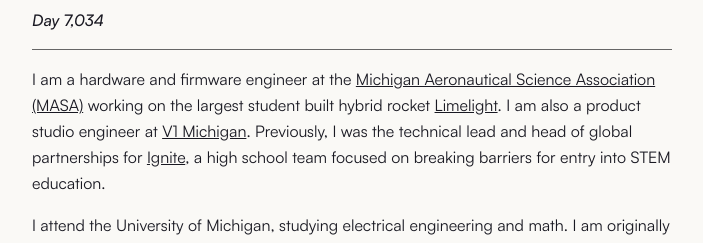
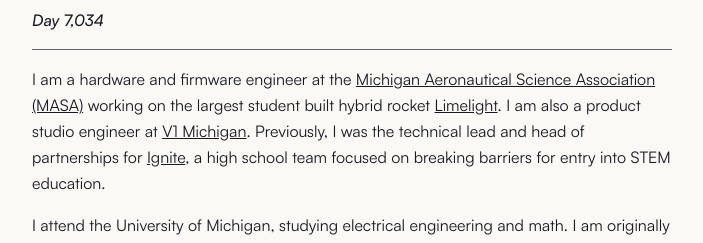
Before and after one commit to itsjslee/mildjosh, a Next.js app: page / in a window 1280 px wide. Shown: the part 209-452 px from the top of the page, without its empty margins (288-991 px from the left). Built offline with nearby package versions, Linux system fonts and the light colour scheme.

Commit message:
update bio

```diff
--- a/app/page.tsx
+++ b/app/page.tsx
@@ -75,7 +75,7 @@
          <DomLink href='https://v1michigan.com/'>
            V1 Michigan
          </DomLink>.
-         Previously, I was the technical lead and head of global partnerships for {' '}
+         Previously, I was the technical lead and head of partnerships for {' '}
          <Link href='/ignite'>Ignite</Link>,
           a high school team focused on breaking barriers for entry into STEM education.
         </p>
```
